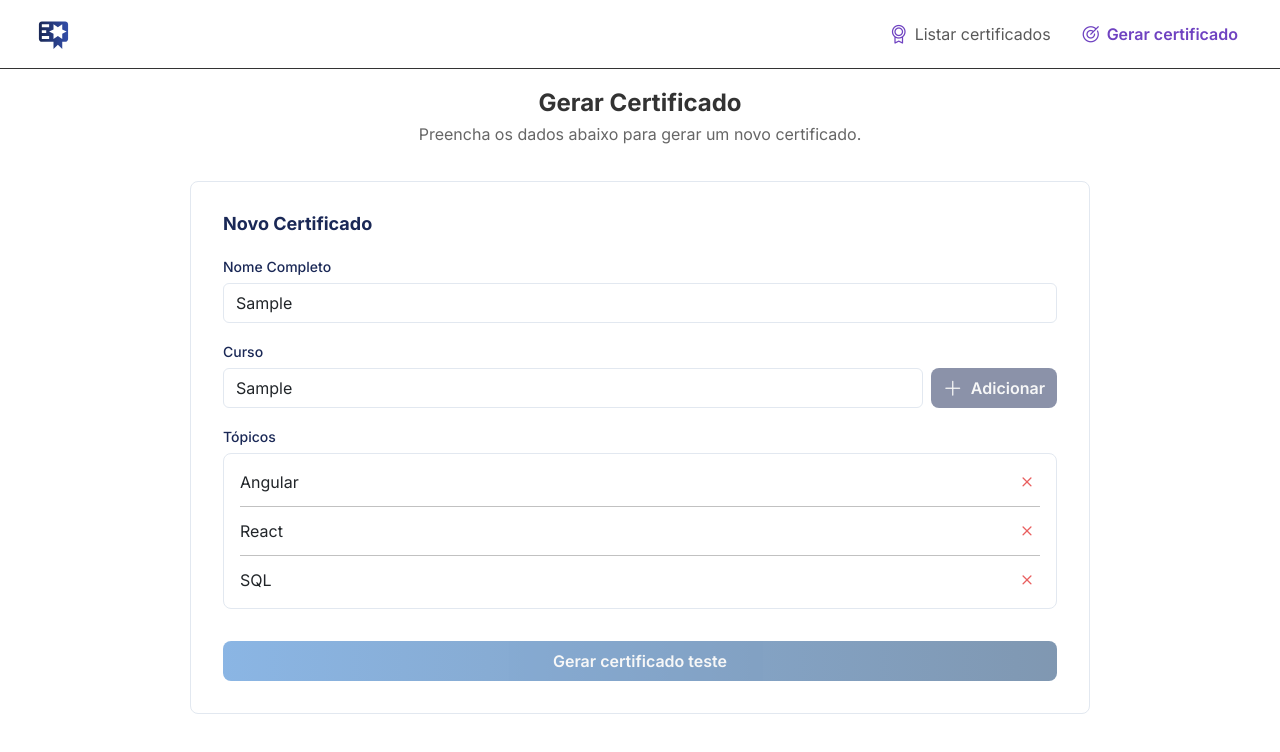
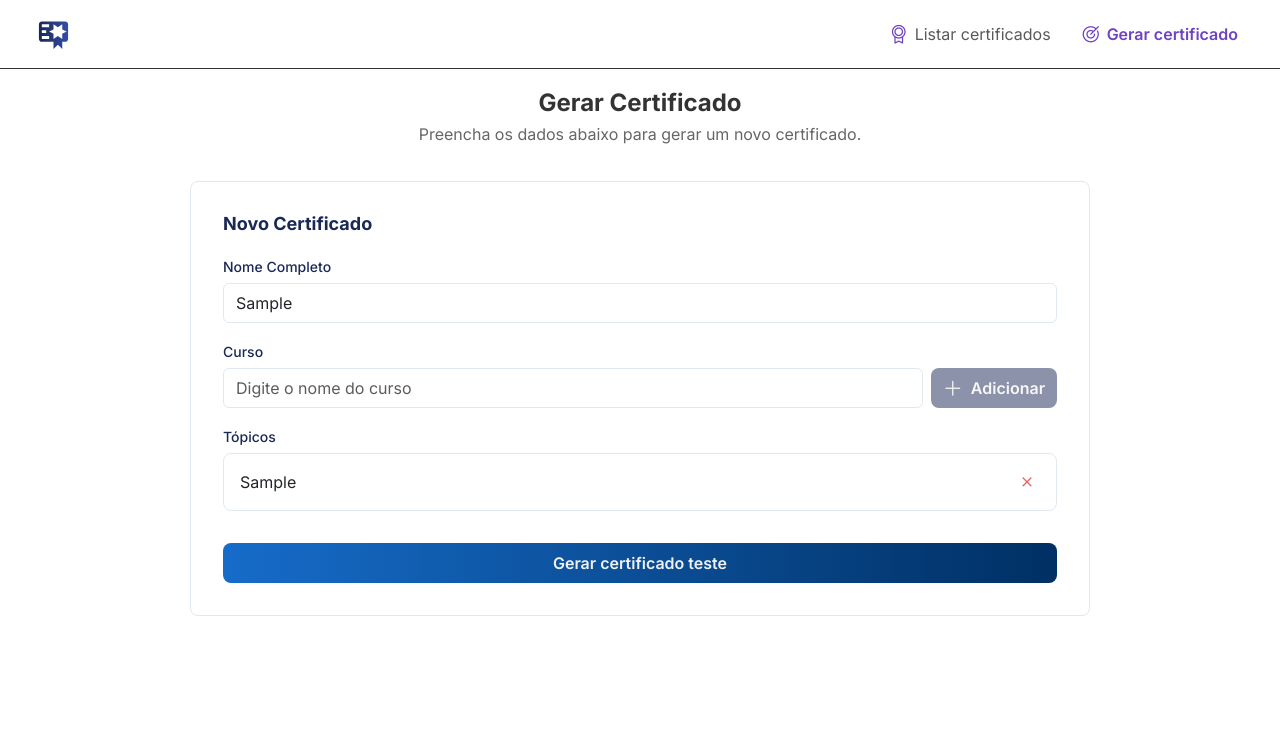
Before and after one commit to cidaluna/ng-gerador-de-certificado, an Angular app: page /certificados/novo in a window 1280 px wide. Both pictures are taken after typing "Sample", "Sample" into the empty fields and a click on the button "Adicionar". Shown: the top 752 px of the page. Built offline with nearby package versions, Linux system fonts and the light colour scheme.

Commit message:
feat: validate form

```diff
--- a/src/app/components/primary-button/primary-button.scss
+++ b/src/app/components/primary-button/primary-button.scss
@@ -6,6 +6,7 @@
   font-size: 16px;
   border-radius: 8px;
   font-weight: 600;
+  cursor: pointer;
 }
 
 .custom-button:hover {
--- a/src/app/components/primary-button/primary-button.ts
+++ b/src/app/components/primary-button/primary-button.ts
@@ -9,5 +9,5 @@ import { Component, Input } from '@angular/core';
 })
 export class PrimaryButton {
   @Input({ required: true }) textButton!: string;
-  @Input() disabled: boolean = false;
+  @Input() disabled: boolean | null = false;
 }
--- /dev/null
+++ b/src/app/interfaces/certificate.interface.ts
@@ -0,0 +1,5 @@
+export interface Certificate {
+  name: string;
+  topics: string[];
+  date: string;
+}
--- a/src/app/pages/certificate-form/certificate-form.html
+++ b/src/app/pages/certificate-form/certificate-form.html
@@ -8,7 +8,7 @@
     <h3 class="content-card__title">Novo Certificado</h3>
     <div class="mb-3 content-input-group">
       <label for="name" class="form-label">Nome Completo</label>
-      <input [(ngModel)]="name" #nameRef="ngModel" maxlength="100" required name="name" type="text" class="form-control custom-input" id="name" placeholder="Digite o nome do aluno">
+      <input [(ngModel)]="certificate.name" #nameRef="ngModel" maxlength="100" required name="name" type="text" class="form-control custom-input" id="name" placeholder="Digite o nome do aluno">
         @if (validatorField(nameRef)) {
           <div class="error-message d-flex align-items-center">
             <i class="ph ph-warning-circle"></i>
@@ -28,27 +28,28 @@
         }
       </div>
       <app-secondary-button
-      [disabled]="true"
+      (click)="addCourse(courseRef)"
       [iconPhClass]="'ph ph-plus'"
       [textButton]="'Adicionar'"
+      [disabled]="course.trim().length === 0"
       [ngStyle]="validatorField(courseRef) ? {'margin-bottom': '24px'} : {}"></app-secondary-button>
     </div>
     <div class="topics-group">
       <label for="topics" class="form-label">Tópicos</label>
         <div class="item-list w-100">
-          @for (item of topics; track $index) {
+          @for (item of certificate.topics; track $index) {
             <div class="item">
               <span class="item-text">{{ item }}</span>
-              <div class="remove-btn">
+              <div (click)="removeCourse($index)" class="remove-btn">
                 <i class="ph-bold ph-x"></i>
               </div>
             </div>
-            @if ($index + 1 !== topics.length) {
+            @if ($index + 1 !== certificate.topics.length) {
               <hr>
             }
           }
         </div>
     </div>
-    <app-primary-button class="w-100" [textButton]="'Gerar certificado teste'" [disabled]="true"></app-primary-button>
+    <app-primary-button (click)="submit()" class="w-100" [textButton]="'Gerar certificado teste'" [disabled]="!validatorForm()"></app-primary-button>
   </form>
 </div>
--- a/src/app/pages/certificate-form/certificate-form.ts
+++ b/src/app/pages/certificate-form/certificate-form.ts
@@ -1,21 +1,79 @@
 import { Component } from '@angular/core';
 import { SecondaryButton } from '../../components/secondary-button/secondary-button';
 import { PrimaryButton } from "../../components/primary-button/primary-button";
-import { FormsModule, NgControl } from '@angular/forms';
-import { NgStyle } from '@angular/common';
+import { FormsModule, NgControl, NgModel } from '@angular/forms';
+import { NgStyle, CommonModule } from '@angular/common';
+import { Certificate } from '../../interfaces/certificate.interface';
+import { CertificateService } from '../../services/certificate';
 
 @Component({
   selector: 'app-certificate-form',
-  imports: [SecondaryButton, PrimaryButton, FormsModule, NgStyle],
+  imports: [CommonModule, SecondaryButton, PrimaryButton, FormsModule, NgStyle],
   templateUrl: './certificate-form.html',
   styleUrl: './certificate-form.scss',
 })
 export class CertificateForm {
-  name: string = '';
+
+  constructor(private readonly certificateService: CertificateService){
+
+  }
+
   course: string = '';
-  topics: string[] = ['Angular', 'React', 'SQL'];
+  certificate: Certificate = {
+    topics: [],
+    name: '',
+    date: ''
+  };
+
 
   validatorField(control: NgControl) {
-    return control.invalid && control.touched
+    return control.invalid && control.touched;
+  }
+
+  validatorForm() {
+    const valid = (
+        this.certificate.topics.length > 0 &&
+        this.certificate.name.length > 3 &&
+        this.certificate.topics.every(t => t.trim().length > 0) // garante que não há tópico vazio
+      );
+    return valid;
+  }
+
+  addCourse(courseRef: NgModel) {
+    const value = this.course.trim();
+    if (!value) {
+      courseRef.control.markAsTouched(); // mostra erro se tentar adicionar vazio
+      return;
+    }
+
+    this.certificate.topics.push(value);
+
+    // limpa o campo
+    this.course = '';
+
+    // 2. reseta o estado do controle (resolve o bug do "dirty"/touched falso)
+    courseRef.control.markAsPristine();
+    courseRef.control.markAsUntouched();
+  }
+
+  removeCourse(index: number) {
+    this.certificate.topics.splice(index, 1);
+  }
+
+  submit() {
+    if(!this.validatorForm()) return;
+    this.certificate.date = this.currentDate();
+    this.certificateService.addCertificate(this.certificate);
+    console.log(this.certificate);
+  }
+
+  currentDate() {
+    const currentDate = new Date();
+    const day = String(currentDate.getDate()).padStart(2, '0');
+    const month = String(currentDate.getMonth() + 1).padStart(2, '0');
+    const year = String(currentDate.getFullYear());
+
+    const formatDate = `${day}/${month}/${year}`;
+    return formatDate;
   }
 }
--- a/src/app/pages/certificate/certificate.ts
+++ b/src/app/pages/certificate/certificate.ts
@@ -1,6 +1,7 @@
-import { Component } from '@angular/core';
+import { Component, OnInit } from '@angular/core';
 import { SecondaryButton } from '../../components/secondary-button/secondary-button';
 import { RouterLink } from "@angular/router";
+import { CertificateService } from '../../services/certificate';
 
 @Component({
   selector: 'app-certificate',
@@ -8,4 +9,10 @@ import { RouterLink } from "@angular/router";
   templateUrl: './certificate.html',
   styleUrl: './certificate.scss',
 })
-export class Certificate {}
+export class Certificate implements OnInit {
+  constructor(private readonly CertificateService: CertificateService){}
+
+  ngOnInit(): void {
+    console.log(this.CertificateService.certificates);
+  }
+}
--- a/src/app/pages/certificates/certificates.html
+++ b/src/app/pages/certificates/certificates.html
@@ -13,9 +13,9 @@
     <app-secondary-button routerLink="/certificados/novo" [textButton]="'Gerar certificado'"></app-secondary-button>
   </div>
 
-  <!-- <div class="list-certificates">
+  <div class="list-certificates">
     <app-certificate-item></app-certificate-item>
     <app-certificate-item></app-certificate-item>
     <app-certificate-item></app-certificate-item>
-  </div> -->
+  </div>
 </div>
--- /dev/null
+++ b/src/app/services/certificate.ts
@@ -0,0 +1,16 @@
+import { Injectable } from '@angular/core';
+import { Certificate } from '../interfaces/certificate.interface';
+
+@Injectable({
+  providedIn: 'root',
+})
+export class CertificateService {
+  certificates: Certificate[] = [];
+
+  constructor(){}
+
+  addCertificate(certificate: Certificate) {
+    this.certificates.push(certificate);
+    console.log(this.certificates);
+  }
+}
```
Also changed, not shown: 1 other file (tests, documents, lock files or other folders).
